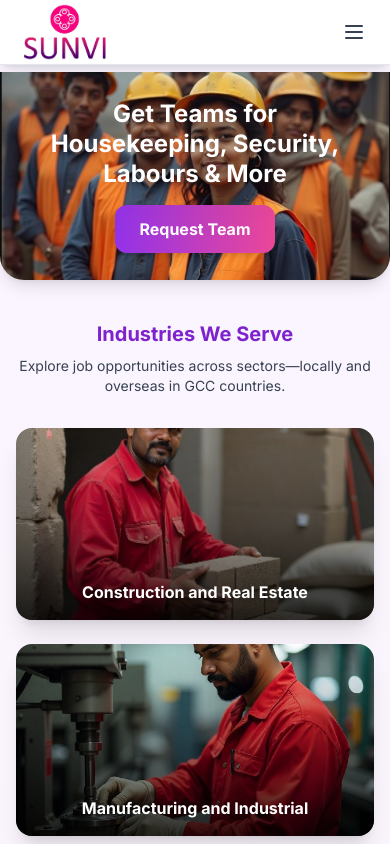
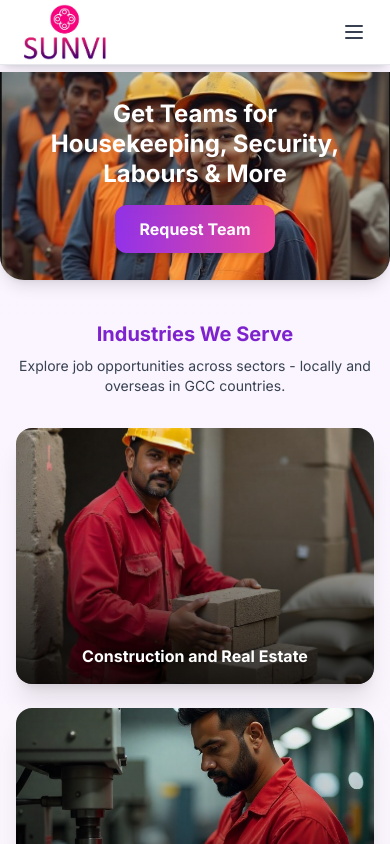
Before and after one commit to dhts-dev/dhts-dev.github.io, a React (Vite) app: page /industry in a window 390 px wide. Shown: the top 844 px of the page. Built offline with nearby package versions, Linux system fonts and the light colour scheme.

Commit message:
Formatting Changes in Sectors.jsx page

```diff
--- a/src/pages/Industry.jsx
+++ b/src/pages/Industry.jsx
@@ -48,14 +48,14 @@ const Industry = () => {
             Industries We Serve
           </h2>
           <p className="text-center text-gray-700 text-sm sm:text-base mb-8 sm:mb-10 max-w-xl">
-            Explore job opportunities across sectors—locally and overseas in GCC countries.
+            Explore job opportunities across sectors - locally and overseas in GCC countries.
           </p>
 
           <div className="grid grid-cols-1 sm:grid-cols-2 md:grid-cols-3 lg:grid-cols-4 gap-6 sm:gap-8 w-full max-w-6xl">
             {industries.map((ind, idx) => (
               <div
                 key={idx}
-                className="relative flex flex-col justify-end items-center h-48 sm:h-64 lg:h-72 rounded-2xl shadow-xl overflow-hidden group transform transition duration-300 hover:scale-105 touch-manipulation"
+                className="relative flex flex-col justify-end items-center h-64 sm:h-64 lg:h-72 rounded-2xl shadow-xl overflow-hidden group transform transition duration-300 hover:scale-105 touch-manipulation"
               >
                 <div
                   className="absolute inset-0 bg-cover bg-center transition-transform duration-300 group-hover:scale-110"
```
